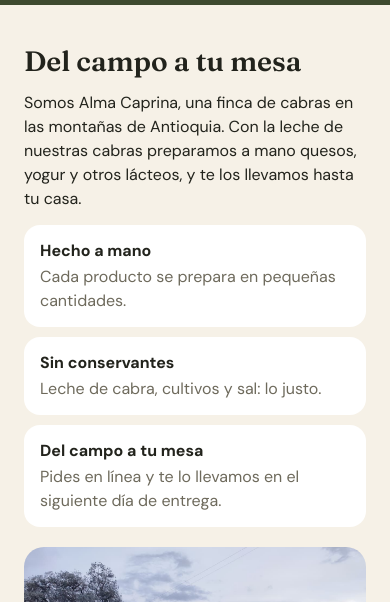
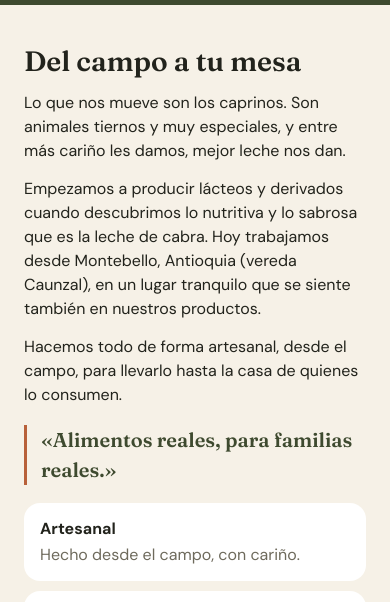
Before and after one commit to DidierVera/almacaprina_web, a plain HTML site: page about.html in a window 390 px wide. Shown: the part 214-816 px from the top of the page. Drawn offline with Linux system fonts and the light colour scheme; no server answers.

Commit message:
Write the About text from the owner's video and flyer; add a call-phone contact setting
Co-Authored-By: Claude Sonnet 5.5 <noreply@anthropic.com>

```diff
--- a/about.html
+++ b/about.html
@@ -28,11 +28,14 @@
       <div class="container about">
         <div class="about__copy">
           <h2 id="about-h">Del campo a tu mesa</h2>
-          <p>Somos Alma Caprina, una finca de cabras en las montañas de Antioquia. Con la leche de nuestras cabras preparamos a mano quesos, yogur y otros lácteos, y te los llevamos hasta tu casa.</p>
+          <p>Lo que nos mueve son los caprinos. Son animales tiernos y muy especiales, y entre más cariño les damos, mejor leche nos dan.</p>
+          <p>Empezamos a producir lácteos y derivados cuando descubrimos lo nutritiva y lo sabrosa que es la leche de cabra. Hoy trabajamos desde Montebello, Antioquia (vereda Caunzal), en un lugar tranquilo que se siente también en nuestros productos.</p>
+          <p>Hacemos todo de forma artesanal, desde el campo, para llevarlo hasta la casa de quienes lo consumen.</p>
+          <blockquote class="about__quote">«Alimentos reales, para familias reales.»</blockquote>
           <ul class="values">
-            <li class="card"><strong>Hecho a mano</strong><span class="muted">Cada producto se prepara en pequeñas cantidades.</span></li>
-            <li class="card"><strong>Sin conservantes</strong><span class="muted">Leche de cabra, cultivos y sal: lo justo.</span></li>
-            <li class="card"><strong>Del campo a tu mesa</strong><span class="muted">Pides en línea y te lo llevamos en el siguiente día de entrega.</span></li>
+            <li class="card"><strong>Artesanal</strong><span class="muted">Hecho desde el campo, con cariño.</span></li>
+            <li class="card"><strong>Sin conservantes</strong><span class="muted">Productos naturales.</span></li>
+            <li class="card"><strong>Consume local</strong><span class="muted">De nuestra finca directo a tu casa.</span></li>
           </ul>
         </div>
         <img class="about__img" src="images/farm.jpg" alt="Vista de la finca de Alma Caprina entre las montañas" width="1280" height="960">
--- a/css/site.css
+++ b/css/site.css
@@ -33,6 +33,7 @@ html { scroll-behavior: smooth; }
 .about__copy { display: grid; gap: 14px; align-content: start; }
 .about__copy h2 { margin-bottom: 0; }
 .about__img { width: 100%; height: 260px; object-fit: cover; border-radius: var(--radius-lg); }
+.about__quote { margin: 4px 0; padding-left: 14px; border-left: 3px solid var(--brand-terracotta); font-family: var(--font-display); font-size: 1.25rem; font-weight: 600; color: var(--brand-olive); }
 .values { list-style: none; margin: 0; padding: 0; display: grid; gap: 10px; }
 .values li { padding: 14px 16px; display: grid; gap: 2px; }
 
--- a/js/contact.js
+++ b/js/contact.js
@@ -13,9 +13,10 @@ try {
   throw err;
 }
 
-const { whatsapp, instagram, email } = config.business;
+const { whatsapp, phone, instagram, email } = config.business;
 const cards = [];
 if (whatsapp) cards.push(['WhatsApp', 'Escríbenos para dudas o pedidos especiales', `https://wa.me/${whatsapp.replace(/\D/g, '')}`]);
+if (phone) cards.push(['Llámanos', phone, `tel:${phone.replace(/[^\d+]/g, '')}`]);
 if (instagram) cards.push(['Instagram', `@${instagram}`, `https://www.instagram.com/${instagram}/`]);
 if (email) cards.push(['Correo', email, `mailto:${email}`]);
 
@@ -23,7 +24,7 @@ list.replaceChildren(...cards.map(([title, sub, href]) => {
   const li = document.createElement('li');
   const a = document.createElement('a');
   a.href = href; a.rel = 'noopener';
-  if (!href.startsWith('mailto:')) a.target = '_blank';
+  if (!href.startsWith('mailto:') && !href.startsWith('tel:')) a.target = '_blank';
   const strong = document.createElement('strong'); strong.textContent = title;
   const span = document.createElement('span'); span.className = 'muted'; span.textContent = sub;
   a.append(strong, span); li.append(a);
```
Also changed, not shown: js/admin/views/settings.js (+4 -3 lines).
